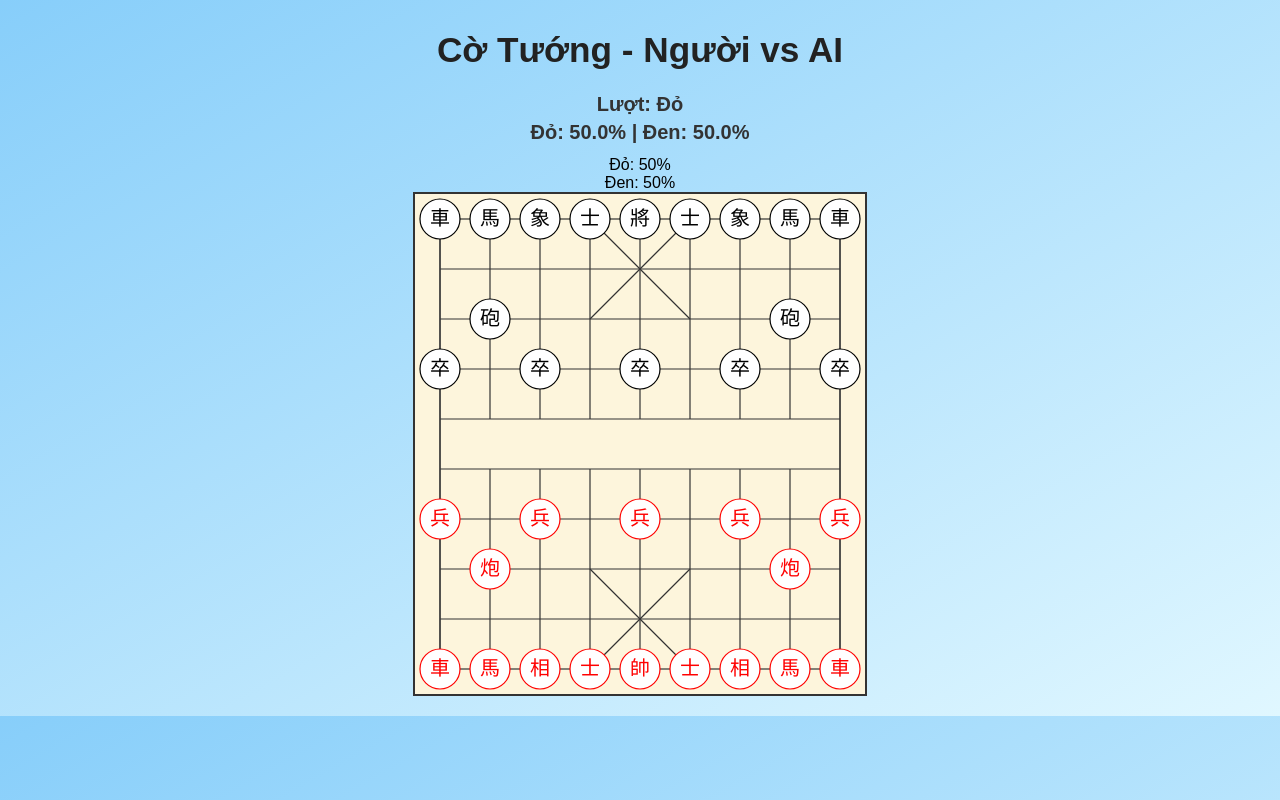
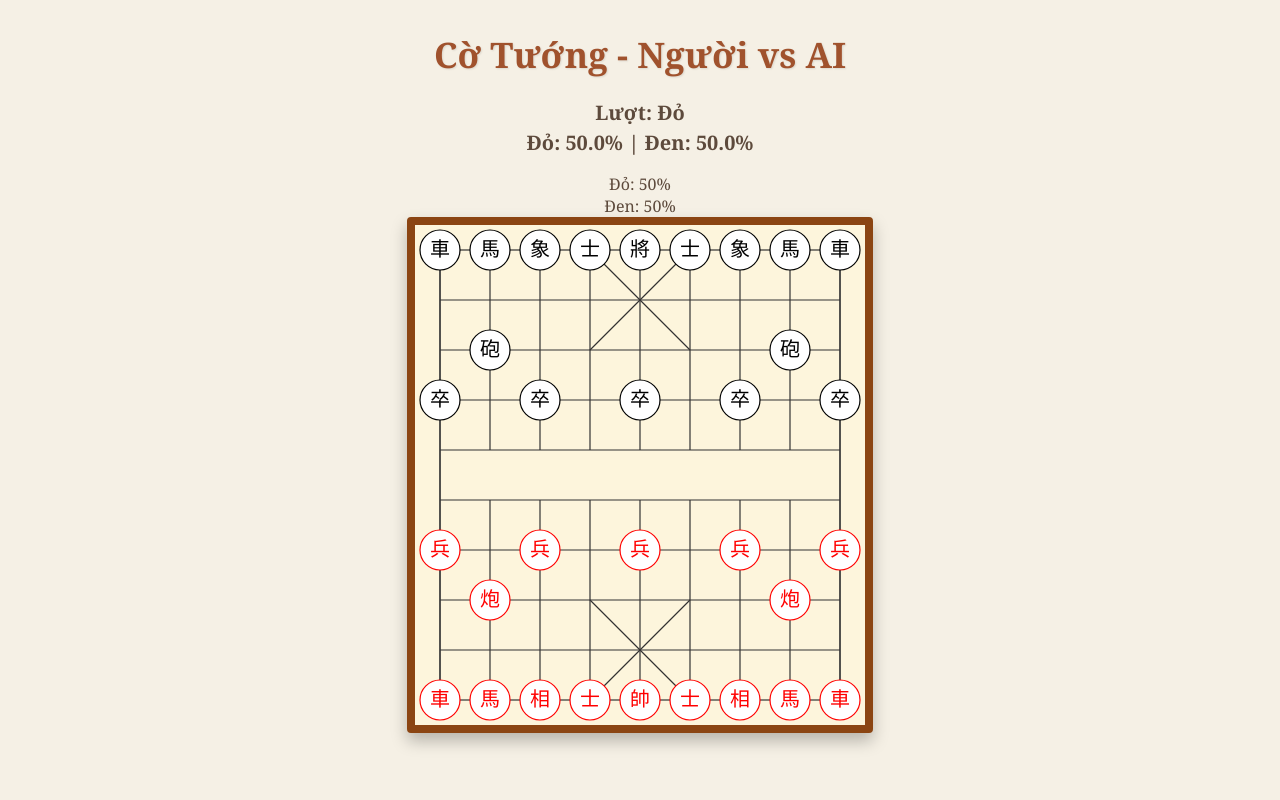
Before and after one commit to sangneko/ct, a plain HTML site: page index.html in a window 1280 px wide. Drawn offline with Linux system fonts and the light colour scheme.

Commit message:
Update style.css

```diff
--- a/style.css
+++ b/style.css
@@ -1,61 +1,77 @@
-/* --- Style chung --- */
 body {
-  font-family: Arial, sans-serif;
+
+  font-family: Georgia, 'Times New Roman', Times, serif;
   text-align: center;
-  /* Dùng margin 0 để vừa khít màn hình mobile */
   margin: 0;
   padding: 10px;
-  background: linear-gradient(to bottom right, #87cefa, #e0f7ff);
-  /* Ngăn người dùng vô tình bôi đen văn bản khi click */
+
+  background-color: #f5f0e5;
+  color: #5d4a3c;
+
   user-select: none;
-  -webkit-user-select: none; /* Safari */
+  -webkit-user-select: none;
 }
 
 h1 {
-  color: #222;
-  font-size: 1.8em; /* Giảm cỡ chữ 1 chút cho mobile */
+  color: #a0522d;
+  font-size: 1.8em;
   margin: 10px 0;
+
+  text-shadow: 1px 1px 2px rgba(0,0,0,0.1);
 }
 
 #turn {
   font-weight: bold;
-  color: #333;
-  margin-bottom: 10px;
+  color: #5d4a3c;
+  margin-bottom: 15px;
   font-size: 1.1em;
-  /* Đặt chiều cao dòng để không bị nhảy layout */
-  line-height: 1.4;
+  line-height: 1.5;
 }
 
-/* --- Style cho Bàn cờ (Mobile-First) --- */
+
+
+#turn span[style*="color: red"] {
+  color: #c0392b !important;
+  font-weight: bold;
+}
+
+#turn span[style*="color: black"] {
+  color: #34495e !important;
+  font-weight: bold;
+}
+
+
+
 canvas {
   background: #fdf5dc;
-  border: 2px solid #333;
 
-  /* QUAN TRỌNG:
-    - width: 100% -> Chiếm 100% chiều rộng (trên mobile)
-    - max-width: 450px -> Nhưng không được rộng quá 450px (trên PC)
-    - height: auto -> Tự động tính chiều cao để giữ tỷ lệ 10:9
-  */
+
+  border: 8px solid #8B4513;
+
   width: 100%;
   max-width: 450px;
   height: auto;
+  display: block;
+  margin: 0 auto;
 
-  display: block; /* Loại bỏ khoảng trống thừa bên dưới canvas */
-  margin: 0 auto; /* Tự động căn giữa */
+
+  border-radius: 4px;
+
+
+  box-shadow: 0 8px 16px rgba(0, 0, 0, 0.25);
 }
 
-/* --- Style cho Máy tính (Desktop) --- */
-/* Khi màn hình rộng hơn 480px (ví dụ: tablet, PC) */
+
 @media (min-width: 480px) {
   body {
-    padding: 20px; /* Tăng lề cho thoải mái */
+    padding: 20px;
   }
 
   h1 {
-    font-size: 2.2em; /* Trả lại cỡ chữ lớn */
+    font-size: 2.2em;
   }
 
   #turn {
-    font-size: 1.25em; /* Cỡ chữ lớn hơn */
+    font-size: 1.25em;
   }
 }
```
